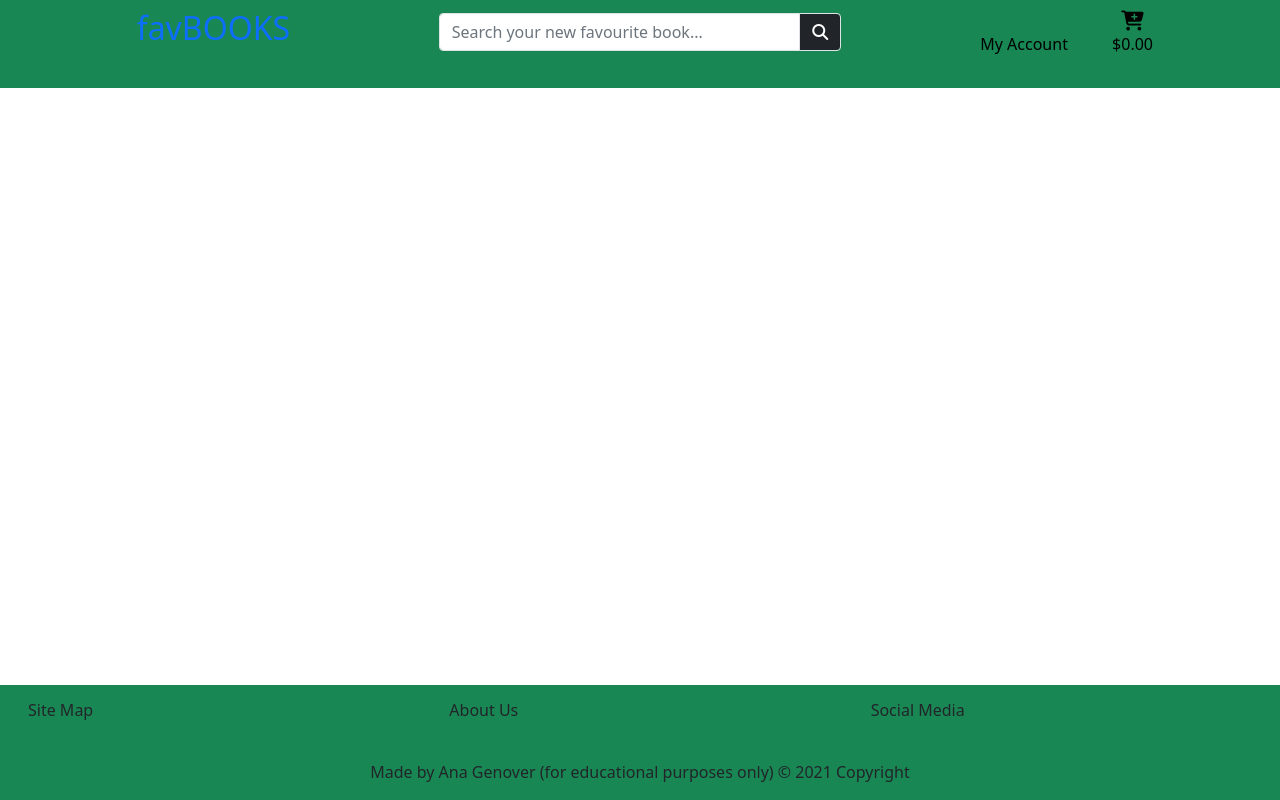
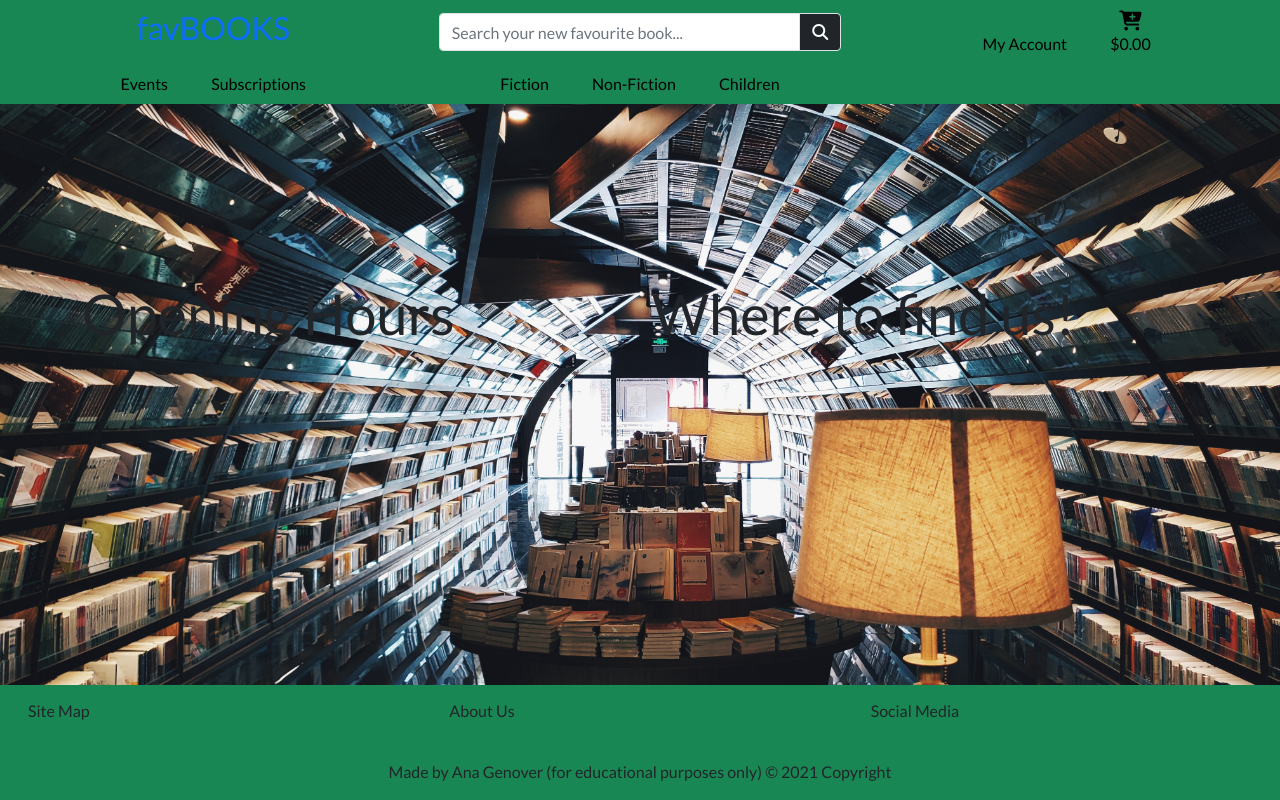
Before and after one commit to AnaG0307/favbooks-v3, a Django app: page / in a window 1280 px wide. Run offline with Django 3.2, Linux system fonts and the light colour scheme; some libraries are stand-ins or nearby versions.

Commit message:
Added book categories and dropdown menu in the navbar

```diff
--- a/static/css/base.css
+++ b/static/css/base.css
@@ -1,3 +1,14 @@
+html {
+    height: 100%;
+}
+
+body {
+    background: url(/media/homepage-image.jpg) no-repeat center center fixed;
+    background-size: cover;
+    height: calc(100vh - 164px);
+    font-family: 'Lato';
+}
+
 /* Navigation bar and Footer */
 
 .text-black {
--- a/templates/includes/nav.html
+++ b/templates/includes/nav.html
@@ -1,5 +1,5 @@
 <header class="container-fluid fixed-top bg-success">
-    <div class="row">
+    <div id="topnav" class="row">
         <div class="col-12 col-lg-4 my-auto py-1 py-lg-0 text-center text-lg-left">
             <a href="{% url 'home' %}" class="nav-link main-logo-link">
                 <h2>favBOOKS</h2>
@@ -62,11 +62,73 @@
             </ul>
         </div>
     </div>
-    <div class="row">
-        <div class="col-12 col-lg-4 my-auto py-1 py-lg-0 text-center text-lg-left">
-            <ul class="list-inline list-unstyled text-center text-lg-right my-0">
-                <li class="list-inline-item dropdown"></li>
-                <li class="list-inline-item"></li>
+    <div class="row text-center">
+        <div class="col-12 col-lg-4 my-auto py-1 py-lg-0 text-center">
+            <ul class="list-inline list-unstyled text-center my-0">
+                <li class="list-inline-item">
+                    <a href="" class="text-black nav-link">
+                        <div class="text-center">
+                            <p class="my-0">Events</p>
+                        </div>
+                    </a>
+                </li>
+                <li class="list-inline-item">
+                    <a href="" class="text-black nav-link">
+                        <div class="text-center">
+                            <p class="my-0">Subscriptions</p>
+                        </div>
+                    </a>
+                </li>
+            </ul>
+        </div>
+        <div class="col-12 col-lg-4 my-auto py-1 py-lg-0 text-center">
+            <ul class="list-inline list-unstyled text-center my-0">
+                <li class="list-inline-item dropdown">
+                    <a href="" class="nav-link text-black" id="user-options" data-toggle="dropdown" aria-haspopup="true"
+                        aria-expanded="false">
+                        <div class="text-center">
+                            <p class="my-0">Fiction</p>
+                        </div>
+                    </a>
+                    <div class="dropdown-menu" aria-labelledby="user-options">
+                        <a class="dropdown-item" href="">All Fiction</a>
+                        <a class="dropdown-item" href="#">General Fiction</a>
+                        <a class="dropdown-item" href="#">Classic Fiction</a>
+                        <a class="dropdown-item" href="#">Crime & Thrillers</a>
+                        <a class="dropdown-item" href="#">Science Fiction</a>
+                    </div>
+                </li>
+                <li class="list-inline-item dropdown">
+                    <a href="" class="nav-link text-black" id="user-options" data-toggle="dropdown" aria-haspopup="true"
+                        aria-expanded="false">
+                        <div class="text-center">
+                            <p class="my-0">Non-Fiction</p>
+                        </div>
+                    </a>
+                    <div class="dropdown-menu" aria-labelledby="user-options">
+                        <a class="dropdown-item" href="#">All Non-Fiction</a>
+                        <a class="dropdown-item" href="#">Architecture</a>
+                        <a class="dropdown-item" href="#">Biography</a>
+                        <a class="dropdown-item" href="#">Food & Drink</a>
+                    </div>
+                </li>
+                <li class="list-inline-item dropdown">
+                    <a href="" class="nav-link text-black" id="user-options" data-toggle="dropdown" aria-haspopup="true"
+                        aria-expanded="false">
+                        <div class="text-center">
+                            <p class="my-0">Children</p>
+                        </div>
+                    </a>
+                    <div class="dropdown-menu" aria-labelledby="user-options">
+                        <a class="dropdown-item" href="#">All Children</a>
+                        <a class="dropdown-item" href="#">Baby & Toddler</a>
+                        <a class="dropdown-item" href="#">Teen & Young Age</a>
+                    </div>
+                </li>
+            </ul>
+        </div>
+        <div class="col-12 col-lg-4 my-auto py-1 py-lg-0 text-center">
+            <ul class="list-inline list-unstyled text-center my-0">
             </ul>
         </div>
     </div>
```
